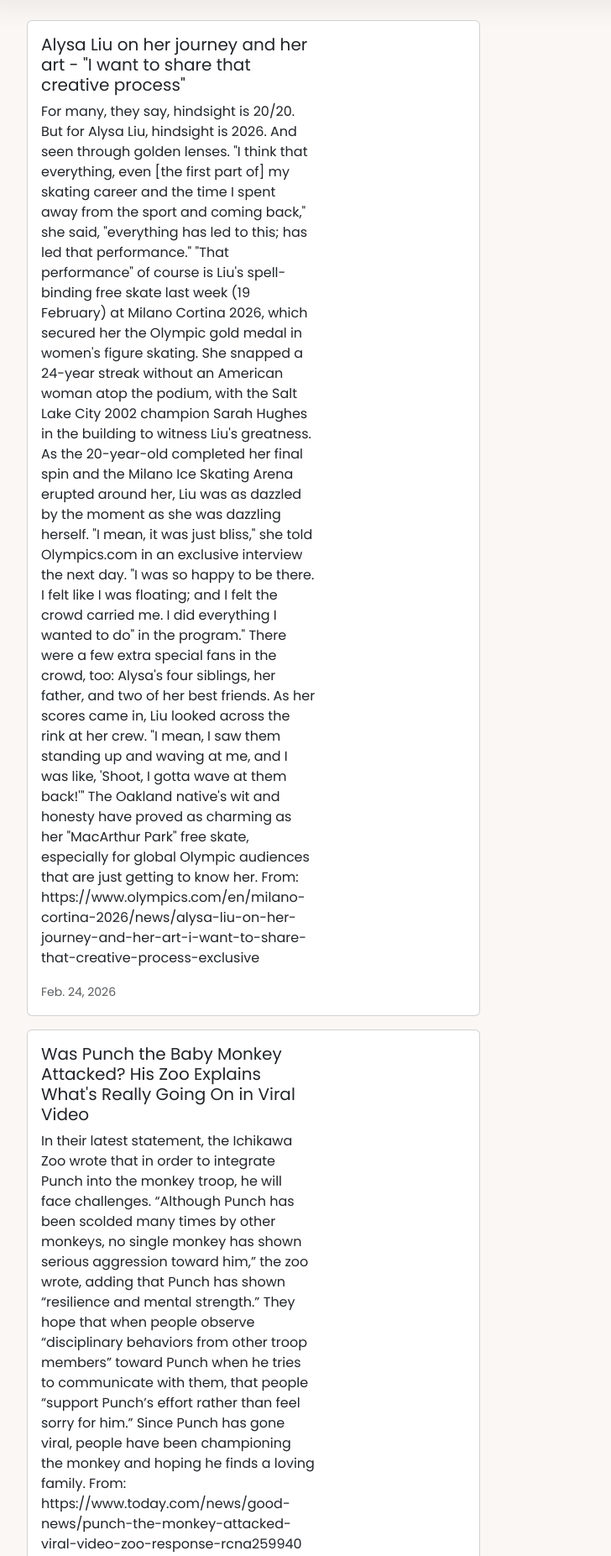
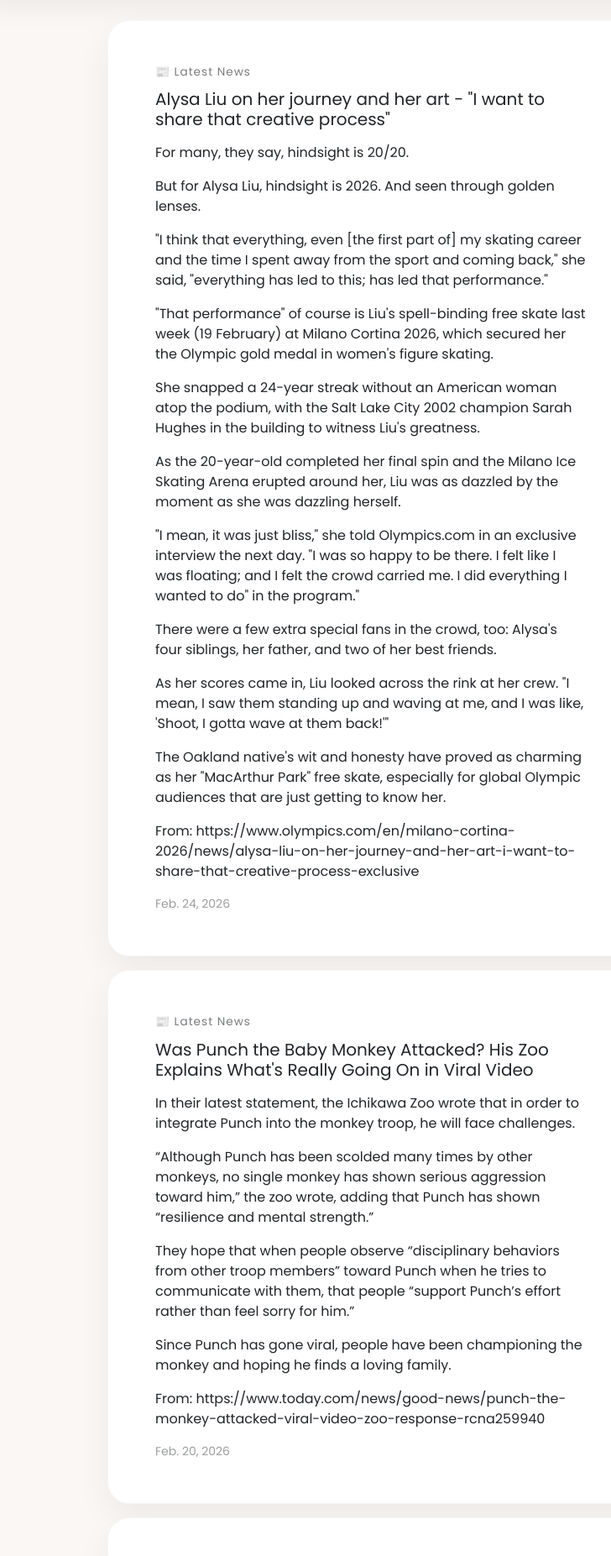
Before and after one commit to ViVi09030/MovieReviews_PI1, a Django app: page /news/ in a window 1280 px wide. Shown: the part 80-1933 px from the top of the page at 84% size, without its empty margins (62-790 px from the left). Run offline with Django 5.2, Linux system fonts and the light colour scheme; data comes from the database, SQL or seed files in the repository; both versions use the stored data as it was after the commit.

Commit message:
feat: sign up to email added, design for news and details

```diff
--- a/movie/static/movie/styles.css
+++ b/movie/static/movie/styles.css
@@ -185,3 +185,126 @@ body {
   font-weight: 500;
   opacity: 0.9;
 }
+
+/* ===== Mailing list card ===== */
+.mailing-card{
+  background: rgba(255,255,255,0.9);
+  border-radius: 20px;
+  padding: 25px;
+  max-width: 600px;
+  margin: 40px auto;
+  box-shadow: 0 10px 30px rgba(0,0,0,0.05);
+  text-align: center;
+  font-family: 'Poppins', sans-serif;
+}
+
+/* Input cute */
+.cute-input{
+  border-radius: 14px;
+  padding: 12px;
+  border: 1px solid rgba(0,0,0,0.08);
+}
+
+.cute-input:focus{
+  box-shadow: 0 0 0 3px rgba(255,105,180,0.15);
+  border-color: rgba(255,105,180,0.4);
+}
+
+/* Botón principal */
+.cute-btn{
+  background: rgba(255,105,180,0.18);
+  border: none;
+  padding: 10px 20px;
+  border-radius: 20px;
+  font-weight: 500;
+  transition: all 0.2s ease;
+}
+
+.cute-btn:hover{
+  background: rgba(255,105,180,0.25);
+  transform: translateY(-2px);
+}
+
+/* Página signup */
+.signup-card{
+  background: rgba(255,255,255,0.9);
+  border-radius: 22px;
+  padding: 40px;
+  max-width: 600px;
+  margin: 60px auto;
+  text-align: center;
+  box-shadow: 0 12px 35px rgba(0,0,0,0.06);
+  font-family: 'Poppins', sans-serif;
+}
+
+.cute-btn-outline{
+  display: inline-block;
+  padding: 10px 18px;
+  border-radius: 20px;
+  border: 1px solid rgba(255,105,180,0.4);
+  text-decoration: none;
+  color: #444;
+  transition: all 0.2s ease;
+}
+
+.cute-btn-outline:hover{
+  background: rgba(255,105,180,0.12);
+}
+
+/* ===== News Container ===== */
+
+.news-container{
+  max-width: 900px;
+  margin: 50px auto;
+}
+
+/* ===== News Card ===== */
+
+.news-card{
+  background: rgba(255,255,255,0.95);
+  border-radius: 26px;
+  padding: 35px 40px;
+  box-shadow: 0 15px 40px rgba(0,0,0,0.06);
+  border: 1px solid rgba(0,0,0,0.04);
+  transition: transform 0.2s ease;
+}
+
+.news-card:hover{
+  transform: translateY(-4px);
+}
+
+/* ===== Headline ===== */
+
+.news-card h4{
+  font-size: 1.4rem;
+  font-weight: 600;
+  margin-bottom: 18px;
+}
+
+/* ===== Body Text ===== */
+
+.news-body{
+  font-size: 1rem;
+  line-height: 1.75;
+  color: #555;
+}
+
+/* Espacio entre párrafos generados por |linebreaks */
+.news-body p{
+  margin-bottom: 18px;
+}
+
+/* ===== Date ===== */
+
+.news-card small{
+  display: block;
+  margin-top: 15px;
+  opacity: 0.6;
+}
+
+.news-tag{
+  font-size: 0.85rem;
+  opacity: 0.6;
+  margin-bottom: 10px;
+  letter-spacing: 1px;
+}
--- a/movie/views.py
+++ b/movie/views.py
@@ -78,3 +78,7 @@ def statistics_view(request):
         "graphic_year": graphic_year,
         "graphic_genre": graphic_genre,
     })
+
+def signup(request):
+    email = request.GET.get('email')
+    return render(request, 'signup.html', {'email': email})
--- a/moviereviews/urls.py
+++ b/moviereviews/urls.py
@@ -11,6 +11,7 @@ urlpatterns = [
     path('about/', movieViews.about, name='about'),
     path('news/', include('news.urls')),
     path('statistics/', movieViews.statistics_view, name='statistics'),
+    path('signup/', movieViews.signup, name='signup'),
 ]
 
 urlpatterns += static(settings.MEDIA_URL, document_root=settings.MEDIA_ROOT)
--- a/news/templates/news.html
+++ b/news/templates/news.html
@@ -2,14 +2,15 @@
 {% block content %}
 
 <!-- Card horizontal para cada noticia -->
-<div class="container mt-4">
+<div class="news-container mt-4">
   {% for news in newss %}
-    <div class="card mb-3" style="max-width: 540px;">
+    <div class="card news-card mb-3">
       <div class="row g-0">
         <div class="col-md-8">
           <div class="card-body">
+            <div class="news-tag">📰 Latest News</div>
             <h5 class="card-title">{{ news.headline }}</h5>
-            <p class="card-text">{{ news.body }}</p>
+            <p class="news-body">{{ news.body|linebreaks }}</p>
             <p class="card-text">
               <small class="text-muted">{{ news.date }}</small>
             </p>
```
Also changed, not shown: movie/templates/home.html (+20 -0 lines), movie/templates/signup.html (added, +15 -0 lines), movie/templates/statistics.html (+10 -4 lines), db.sqlite3, media/movie/images/avatar4.jpg (deleted).
